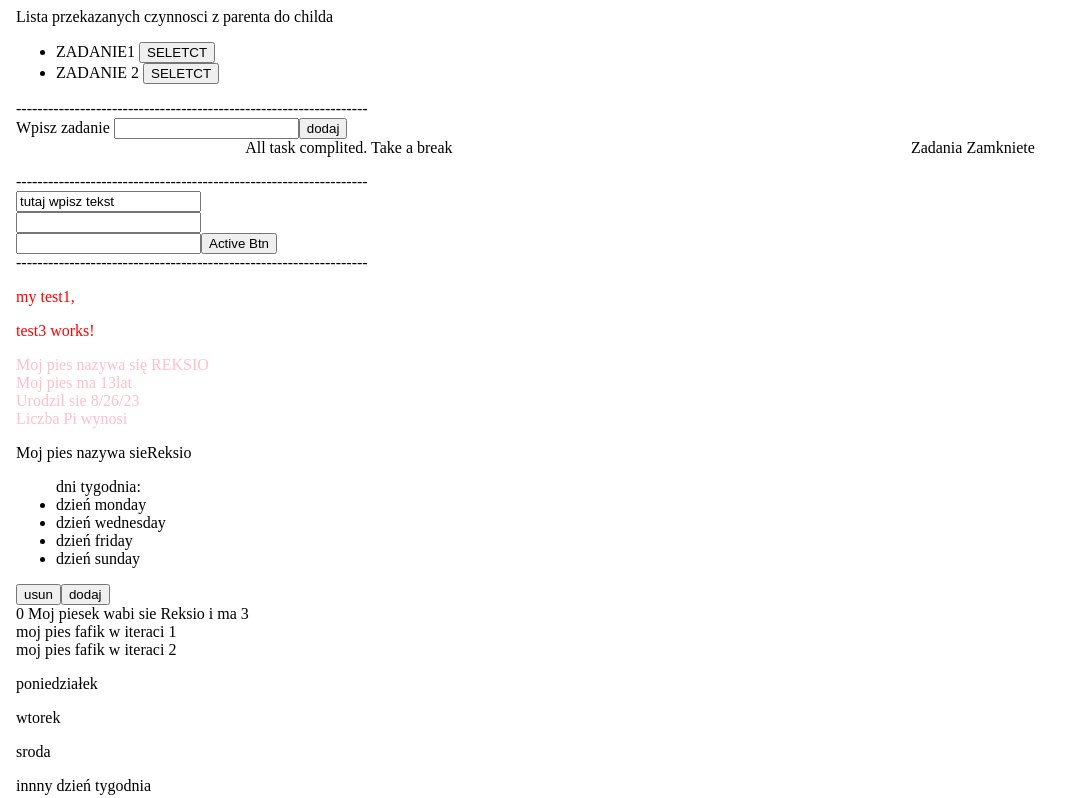
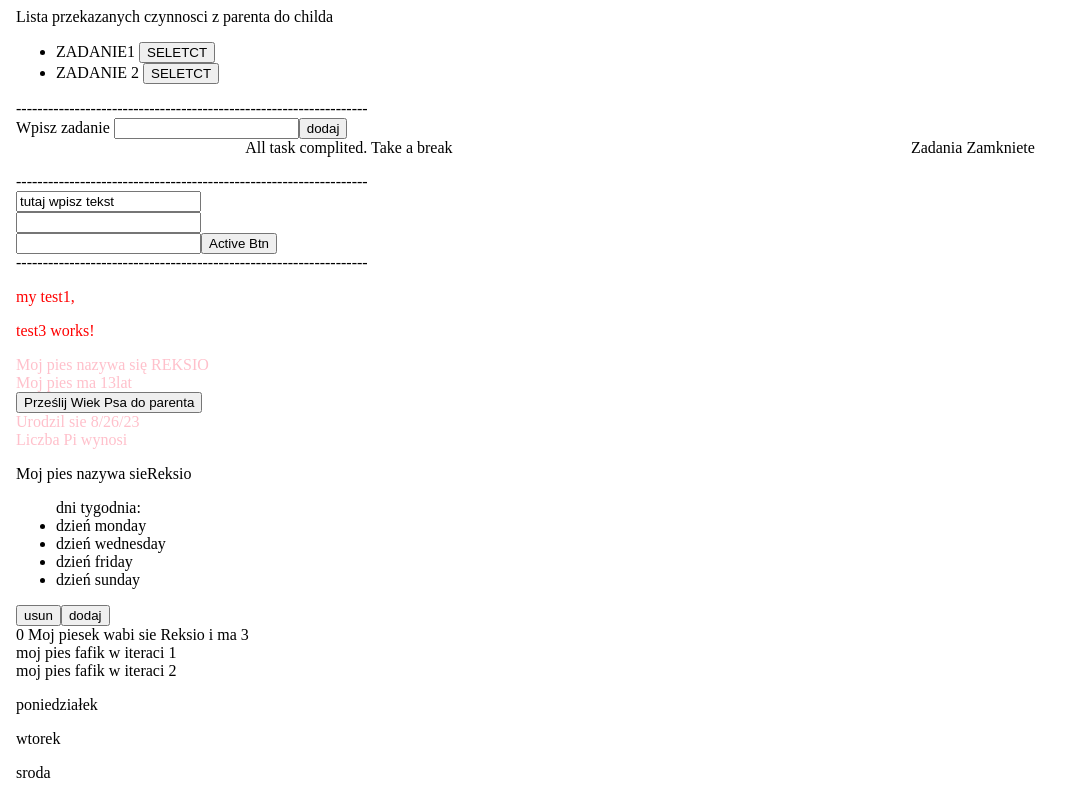
Before and after one commit to DGStach/kurs-Angular, an Angular app: page / in a window 1280 px wide. Shown: the top 798 px of the page, without its empty margins (0-1082 px from the left). Built offline with nearby package versions, Linux system fonts and the light colour scheme.

Commit message:
przesyłanie wieku psa do komponentu parent i wyświetlanie

```diff
--- a/src/app/app.component.html
+++ b/src/app/app.component.html
@@ -13,7 +13,7 @@
 <app-data-binding></app-data-binding>
 ------------------------------------------------------------------
 <app-test></app-test>
-<app-wyswietlanie-danych></app-wyswietlanie-danych>
+<app-wyswietlanie-danych (dogdata)="dogInfo($event)"></app-wyswietlanie-danych>
 <app-dyrektywy></app-dyrektywy>
 
 
--- a/src/app/app.component.ts
+++ b/src/app/app.component.ts
@@ -8,6 +8,9 @@ import { Component } from '@angular/core';
 export class AppComponent {
   title = 'Angular-Kurs';
   activityList = ["ZADANIE1", "ZADANIE 2"];
+  dogInfo(dogInfo: any):void {
+    console.log(dogInfo);
+  }
   select(task: string): void{
     console.log("to jest przekazany task z childa do parenta przy pomocy przycisku SELECT", task)
   }
--- a/src/app/wyswietlanie-danych/wyswietlanie-danych.component.html
+++ b/src/app/wyswietlanie-danych/wyswietlanie-danych.component.html
@@ -1,7 +1,7 @@
 <!DOCTYPE html>
 <p>
     Moj pies nazywa się {{dog.name|uppercase}}<br>
-    Moj pies ma {{dog.age}}lat <br>
+    Moj pies ma {{dog.age}}lat <br> <button (click)="pass(dog.age)">Prześlij Wiek Psa do parenta</button><br>
     Urodzil sie {{dog.date|date:'shortDate'}} <br>
     Liczba Pi wynosi {{pi | number:'1.0-2'}}
 </p>
--- a/src/app/wyswietlanie-danych/wyswietlanie-danych.component.ts
+++ b/src/app/wyswietlanie-danych/wyswietlanie-danych.component.ts
@@ -1,4 +1,4 @@
-import { Component } from '@angular/core';
+import { Component, Output, EventEmitter } from '@angular/core';
 @Component({
 selector: 'app-wyswietlanie-danych',
 templateUrl: './wyswietlanie-danych.component.html',
@@ -6,6 +6,12 @@ styleUrls: ['./wyswietlanie-danych.component.scss']
 })
 
 export class WyswietlanieDanychComponent {
+
+    @Output() dogdata = new EventEmitter<number>();
+
+    pass(dogAge:number) {
+        this.dogdata.emit(dogAge)
+    }
 
 dog = new Dog('Reksio', 13, new Date);
 pi?:number
```
